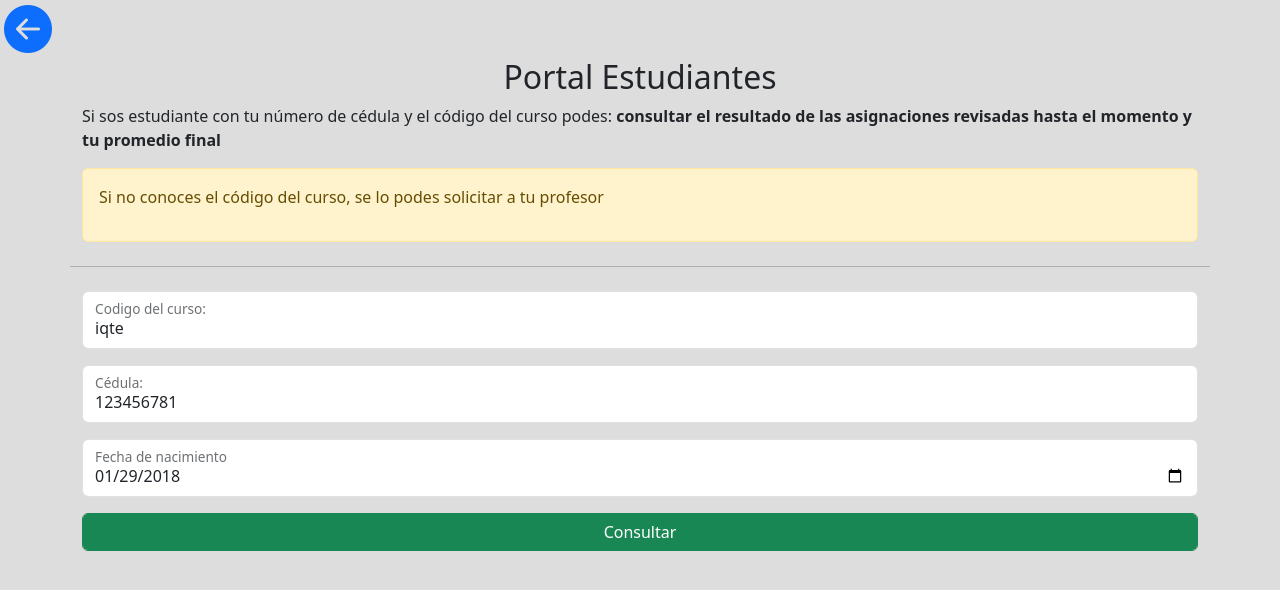
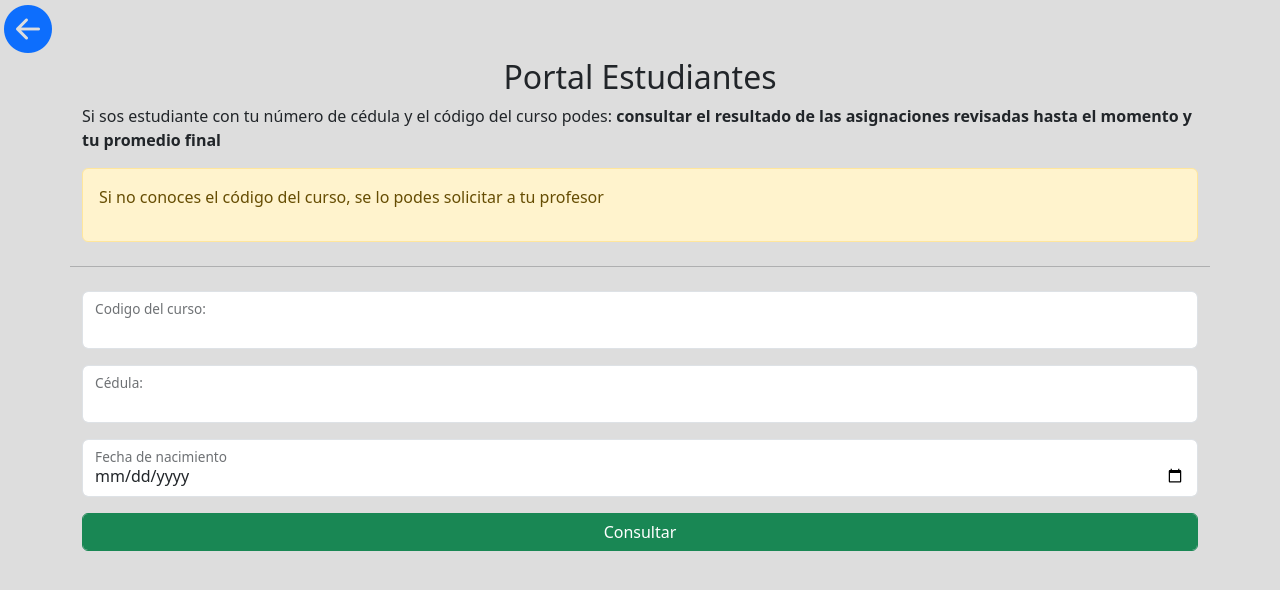
Before and after one commit to EllianCampos/academic-records, a Next.js app: page /students in a window 1280 px wide. Shown: the top 590 px of the page. Built offline with nearby package versions, Linux system fonts and the light colour scheme.

Commit message:
update changes

```diff
--- a/src/app/students/page.jsx
+++ b/src/app/students/page.jsx
@@ -6,9 +6,9 @@ import Swal from "sweetalert2";
 
 export default function StudentsPage() {
 
-	const [studentCedula, setStudentCedula] = useState('123456781')
-	const [studentBornDate, setStudentBornDate] = useState('2018-01-29')
-	const [courseCode, setCourseCode] = useState('iqte')
+	const [studentCedula, setStudentCedula] = useState('')
+	const [studentBornDate, setStudentBornDate] = useState('')
+	const [courseCode, setCourseCode] = useState('')
 
 	const [course, setCourse] = useState({})
 	const [student, setStudent] = useState({})
```
